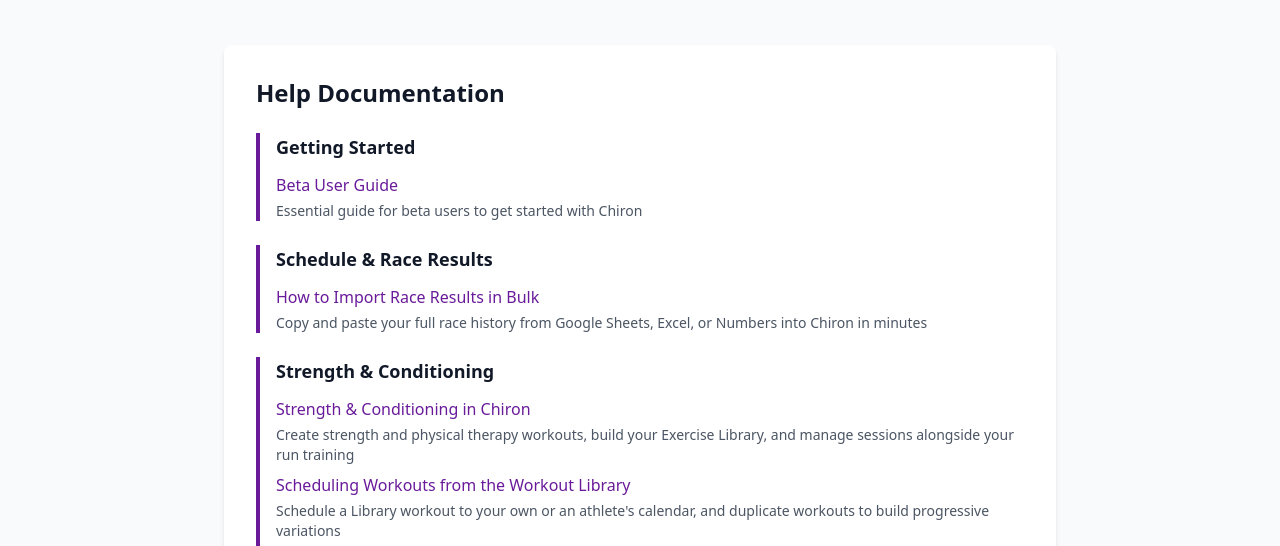
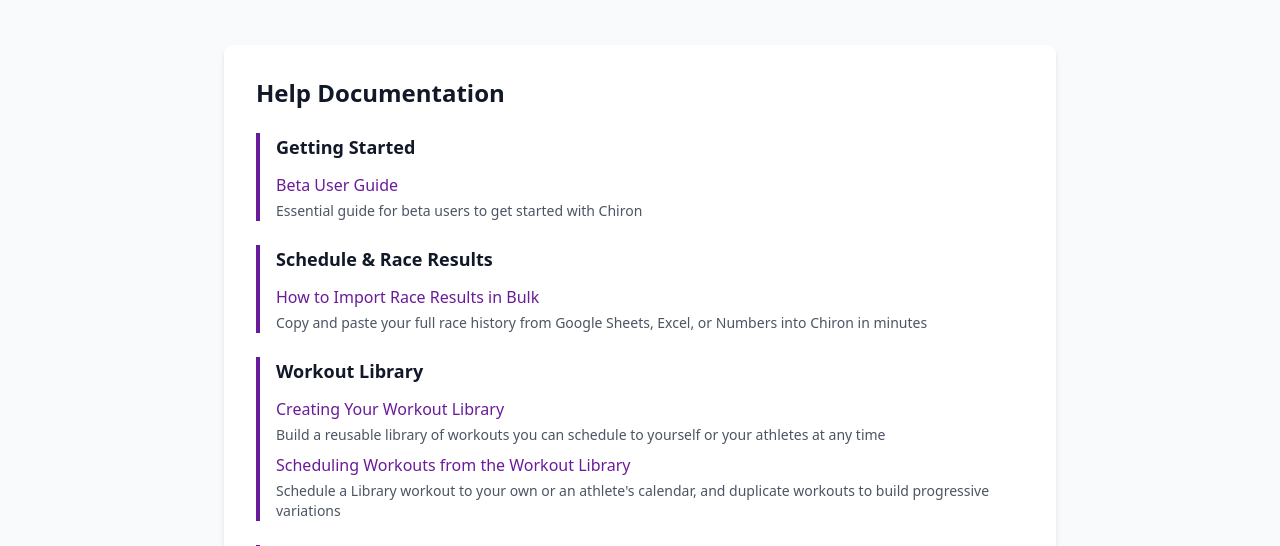
Before and after one commit to chironapp/chiron-website, an Astro site: page /support-center in a window 1280 px wide. Shown: the part 247-793 px from the top of the page. Built offline with nearby package versions, Linux system fonts and the light colour scheme; Astro itself is replaced by a stand-in of ours.

Commit message:
updated support center links

```diff
--- a/src/pages/support-center/index.astro
+++ b/src/pages/support-center/index.astro
@@ -45,6 +45,24 @@
           </div>
 
           <div class="border-l-4 border-primary-600 pl-4">
+            <h3 class="text-lg font-semibold text-gray-900 mb-3">Workout Library</h3>
+            <ul class="space-y-2">
+              <li>
+                <a href="/support-center/creating-your-workout-library" class="text-primary-600 hover:text-primary-700 hover:underline">
+                  Creating Your Workout Library
+                </a>
+                <p class="text-sm text-gray-600 mt-1">Build a reusable library of workouts you can schedule to yourself or your athletes at any time</p>
+              </li>
+              <li>
+                <a href="/support-center/scheduling-from-workout-library" class="text-primary-600 hover:text-primary-700 hover:underline">
+                  Scheduling Workouts from the Workout Library
+                </a>
+                <p class="text-sm text-gray-600 mt-1">Schedule a Library workout to your own or an athlete's calendar, and duplicate workouts to build progressive variations</p>
+              </li>
+            </ul>
+          </div>
+
+          <div class="border-l-4 border-primary-600 pl-4">
             <h3 class="text-lg font-semibold text-gray-900 mb-3">Strength &amp; Conditioning</h3>
             <ul class="space-y-2">
               <li>
@@ -52,12 +70,6 @@
                   Strength &amp; Conditioning in Chiron
                 </a>
                 <p class="text-sm text-gray-600 mt-1">Create strength and physical therapy workouts, build your Exercise Library, and manage sessions alongside your run training</p>
-              </li>
-              <li>
-                <a href="/support-center/scheduling-from-workout-library" class="text-primary-600 hover:text-primary-700 hover:underline">
-                  Scheduling Workouts from the Workout Library
-                </a>
-                <p class="text-sm text-gray-600 mt-1">Schedule a Library workout to your own or an athlete's calendar, and duplicate workouts to build progressive variations</p>
               </li>
               <li>
                 <a href="/support-center/recording-a-strength-workout" class="text-primary-600 hover:text-primary-700 hover:underline">
```
